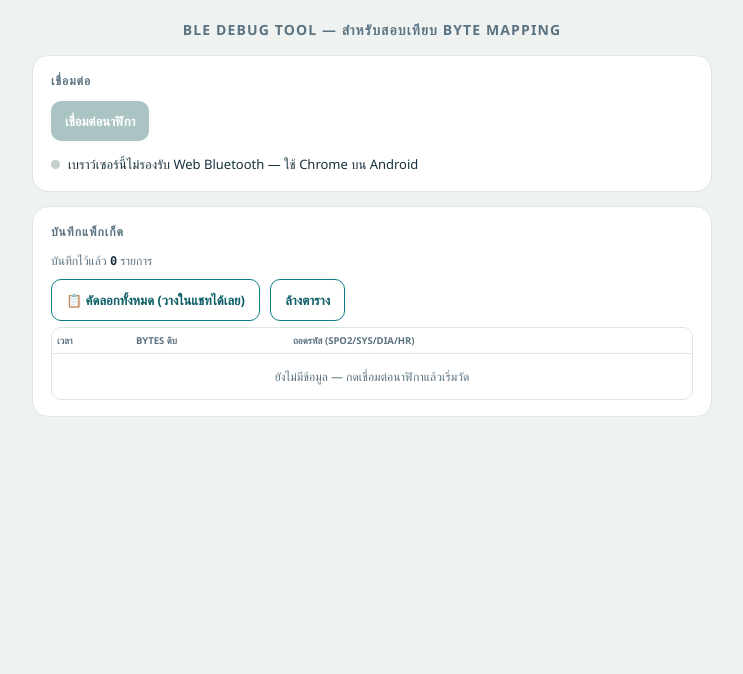
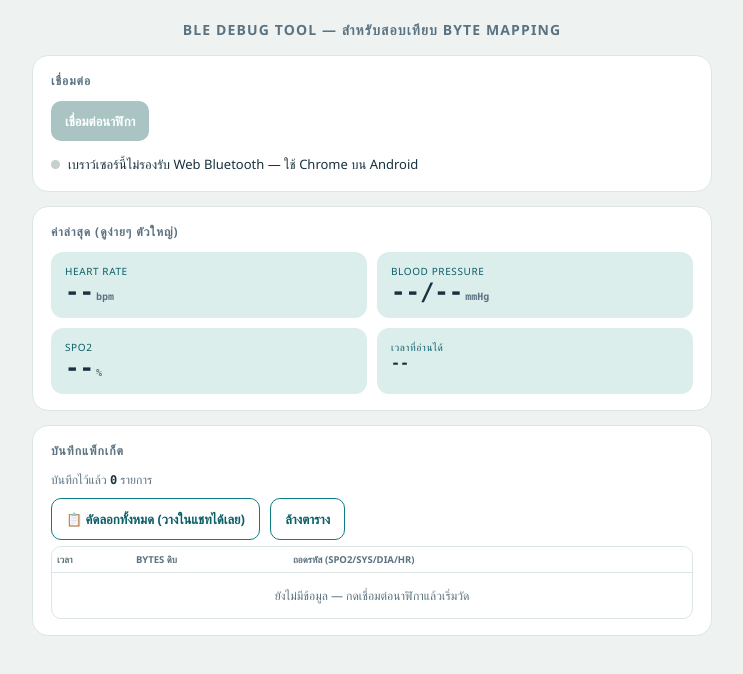
Before and after one commit to monkkawin000-max/smartwatch-vitals, a plain HTML site: page public/debug.html in a window 1280 px wide. Shown: the whole page, without its empty margins (268-1011 px from the left). Drawn offline with Linux system fonts and the light colour scheme.

Commit message:
Add files via upload

```diff
--- a/public/debug.html
+++ b/public/debug.html
@@ -38,6 +38,12 @@
   .dot.err{ background:var(--danger); }
   @keyframes pulse{ 50%{ opacity:.25; } }
 
+  .stat-row{ display:grid; grid-template-columns:repeat(2,1fr); gap:10px; }
+  .stat{ background:var(--teal-soft); border-radius:12px; padding:12px 14px; }
+  .stat .l{ font-size:10px; text-transform:uppercase; letter-spacing:.06em; color:var(--teal-deep); }
+  .stat .v{ font-family:var(--mono); font-size:24px; font-weight:700; }
+  .stat .u{ font-size:10px; color:var(--ink-dim); margin-left:2px; }
+
   .count-row{ display:flex; justify-content:space-between; align-items:center; margin-bottom:10px; }
   .count-row .n{ font-size:12px; color:var(--ink-dim); }
   .count-row .n b{ color:var(--ink); font-family:var(--mono); }
@@ -66,6 +72,16 @@
   <div class="status">
     <span class="dot" id="statusDot"></span>
     <span id="statusText">ยังไม่ได้เชื่อมต่อ</span>
+  </div>
+</div>
+
+<div class="panel">
+  <h2>ค่าล่าสุด (ดูง่ายๆ ตัวใหญ่)</h2>
+  <div class="stat-row">
+    <div class="stat"><div class="l">Heart Rate</div><div class="v" id="vHR">--<span class="u">bpm</span></div></div>
+    <div class="stat"><div class="l">Blood Pressure</div><div class="v" id="vBP">--/--<span class="u">mmHg</span></div></div>
+    <div class="stat"><div class="l">SpO2</div><div class="v" id="vSpo2">--<span class="u">%</span></div></div>
+    <div class="stat"><div class="l">เวลาที่อ่านได้</div><div class="v" id="vTime" style="font-size:15px;">--</div></div>
   </div>
 </div>
 
@@ -162,7 +178,14 @@
 
     let decoded = '—';
     if (data.length >= PKT_LEN && data[TYPE_INDEX] === TYPE_MEASURE){
-      decoded = `${data[IDX_SPO2]} / ${data[IDX_SYSTOLIC]} / ${data[IDX_DIASTOLIC]} / ${data[IDX_HEARTRATE]}`;
+      const spo2 = data[IDX_SPO2], sys = data[IDX_SYSTOLIC], dia = data[IDX_DIASTOLIC], hr = data[IDX_HEARTRATE];
+      decoded = `${spo2} / ${sys} / ${dia} / ${hr}`;
+
+      // อัปเดตกล่องตัวเลขใหญ่ๆ ด้านบนด้วย
+      $('vHR').innerHTML = hr + '<span class="u">bpm</span>';
+      $('vBP').innerHTML = sys + '/' + dia + '<span class="u">mmHg</span>';
+      $('vSpo2').innerHTML = spo2 + '<span class="u">%</span>';
+      $('vTime').textContent = nowLabel();
     }
 
     const row = { time: nowLabel(), hex, decoded };
```
